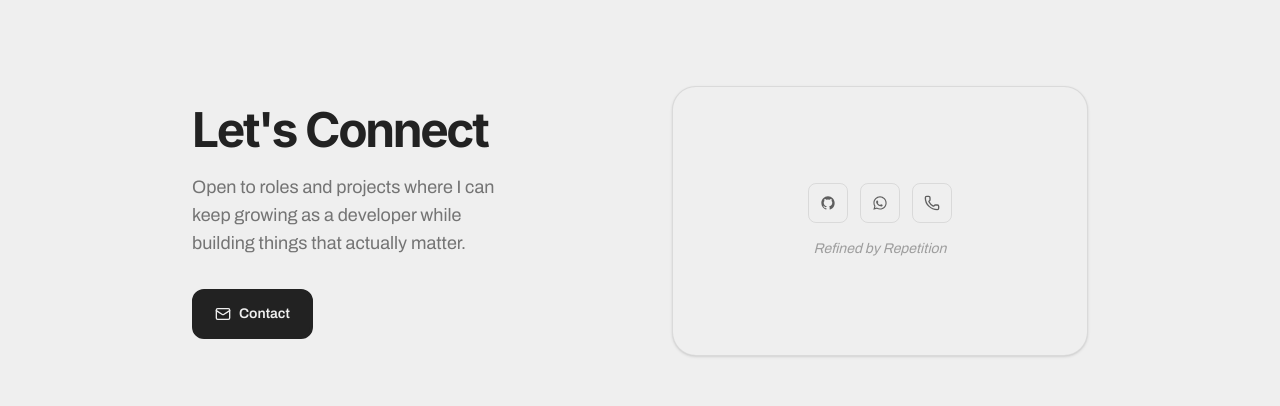
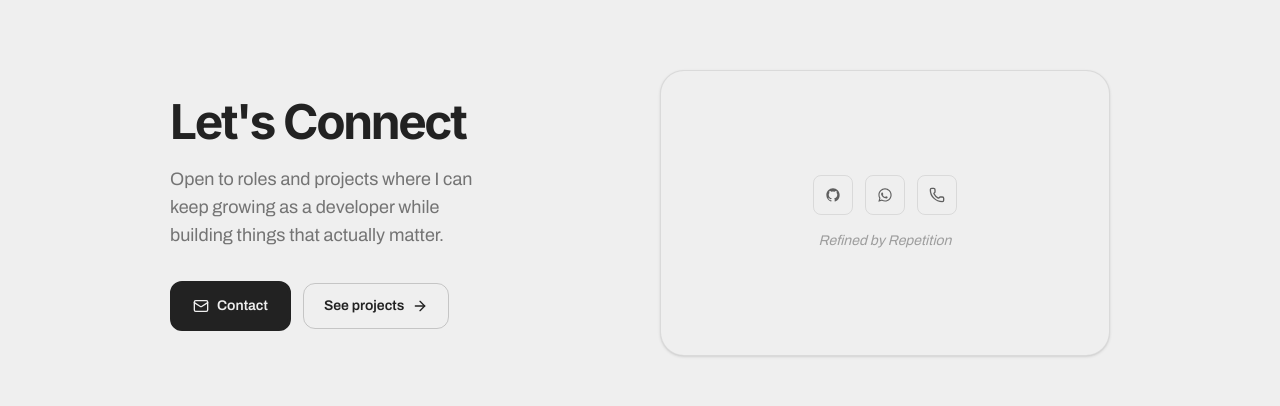
Before and after one commit to mors-codes/portfolio-2026, a Next.js app: page / in a window 1280 px wide. Shown: the part 3497-3903 px from the top of the page. Built offline with nearby package versions, Linux system fonts and the light colour scheme; a web font is replaced by a local one.

Commit message:
Adjust Contact section: fixed panel widths, restyle See projects button

```diff
--- a/src/components/sections/Contact.tsx
+++ b/src/components/sections/Contact.tsx
@@ -1,7 +1,7 @@
 "use client";
 
 import { useState } from "react";
-import { Mail, Copy, Check, Phone } from "lucide-react";
+import { Mail, Copy, Check, Phone, ArrowRight } from "lucide-react";
 import { DotLottieReact } from "@lottiefiles/dotlottie-react";
 
 export default function Contact() {
@@ -27,8 +27,8 @@ export default function Contact() {
         </span>
       </p>
 
-      <div className="mx-auto mt-22 grid max-w-5xl gap-12 md:mt-26 md:grid-cols-[1fr_1.3fr] md:gap-40 md:items-center">
-        <div className="flex flex-col justify-center">
+      <div className="mx-auto mt-22 grid max-w-7xl gap-12 md:mt-26 md:grid-cols-[450px_450px] md:gap-10 md:items-center">
+        <div className="flex min-w-0 flex-col justify-center">
           <p className="font-display text-3xl font-bold leading-[1.1] tracking-tighter whitespace-nowrap md:text-5xl">
             Let&apos;s Connect
           </p>
@@ -38,9 +38,10 @@ export default function Contact() {
             while building things that actually matter.
           </p>
 
+          <div className="mt-8 flex flex-nowrap items-center gap-3 isolate">
             <button
               onClick={handleCopy}
-            className="group mt-8 inline-flex w-fit cursor-pointer items-center gap-2 whitespace-nowrap rounded-xl border-3 border-ink bg-ink px-5 py-3 font-sans text-sm font-semibold text-bg"
+              className="group relative z-10 inline-flex w-fit cursor-pointer items-center gap-2 whitespace-nowrap rounded-xl border-3 border-ink bg-ink px-5 py-3 font-sans text-sm font-semibold text-bg"
             >
               {copied ? (
                 <Check className="h-4 w-4 shrink-0 text-bg" />
@@ -61,9 +62,18 @@ export default function Contact() {
                 </span>
               </span>
             </button>
+
+            <a
+              href="#works"
+              className="group inline-flex w-fit items-center gap-2 whitespace-nowrap rounded-xl border border-ink/20 px-5 py-3 font-sans text-sm font-semibold text-ink"
+            >
+              See projects
+              <ArrowRight className="h-4 w-4 shrink-0 transition-transform group-hover:translate-x-1" />
+            </a>
+          </div>
         </div>
 
-        <div className="relative flex flex-col items-center justify-center gap-4 rounded-3xl border border-ink/10 bg-bg p-24 shadow-sm">
+        <div className="relative flex w-full flex-col items-center justify-center gap-4 rounded-3xl border border-ink/10 bg-bg p-26 shadow-sm">
           <div className="pointer-events-none absolute -bottom-13.5 -right-18 w-70" aria-hidden="true">
             <DotLottieReact src="/lottie/cat.lottie" loop autoplay />
           </div>
```
Lines whose indentation alone changed are shown as unchanged.
